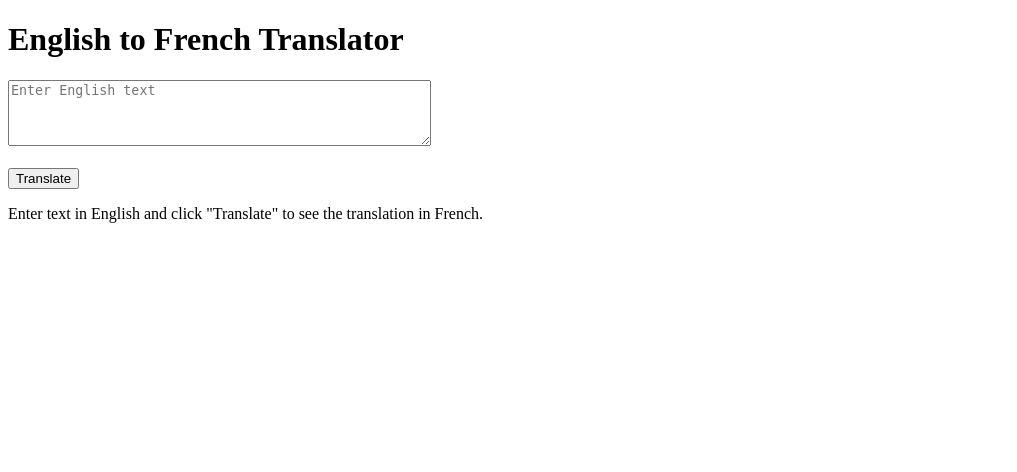
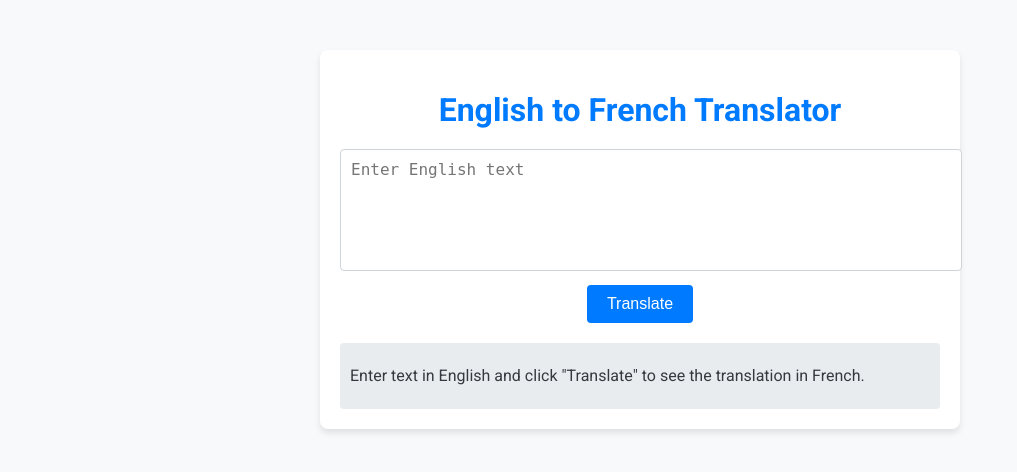
Before and after one commit to ABS-2/FLASKTrans5421, a Flask app: page / in a window 1280 px wide. Shown: the top 472 px of the page, without its empty margins (0-1017 px from the left). Run offline with Flask 3, Linux system fonts and the light colour scheme.

Commit message:
index.html

```diff
--- a/templates/index.html
+++ b/templates/index.html
@@ -8,19 +8,90 @@
     <link rel="icon" type="image/png" sizes="32x32" href="/favicon-32x32.png">
     <link rel="icon" type="image/png" sizes="16x16" href="/favicon-16x16.png">
     <link rel="manifest" href="/site.webmanifest">
+    <link href="https://fonts.googleapis.com/css2?family=Roboto:wght@400;700&display=swap" rel="stylesheet">
+    <style>
+        body {
+            font-family: 'Roboto', sans-serif;
+            margin: 0;
+            padding: 0;
+            background-color: #f8f9fa;
+            color: #343a40;
+        }
+        .container {
+            max-width: 600px;
+            margin: 50px auto;
+            padding: 20px;
+            background: #ffffff;
+            border-radius: 8px;
+            box-shadow: 0 4px 6px rgba(0, 0, 0, 0.1);
+        }
+        h1 {
+            text-align: center;
+            color: #007bff;
+            margin-bottom: 20px;
+        }
+        form {
+            text-align: center;
+            margin-bottom: 20px;
+        }
+        textarea {
+            width: 100%;
+            height: 100px;
+            padding: 10px;
+            font-size: 16px;
+            border: 1px solid #ced4da;
+            border-radius: 4px;
+            resize: none;
+        }
+        button {
+            background-color: #007bff;
+            color: #ffffff;
+            border: none;
+            padding: 10px 20px;
+            font-size: 16px;
+            border-radius: 4px;
+            cursor: pointer;
+            margin-top: 10px;
+        }
+        button:hover {
+            background-color: #0056b3;
+        }
+        .result {
+            margin-top: 20px;
+            padding: 10px;
+            background: #e9ecef;
+            border-radius: 4px;
+        }
+        .result h2 {
+            color: #343a40;
+        }
+        .result p {
+            margin: 10px 0;
+            line-height: 1.6;
+        }
+        .result strong {
+            color: #007bff;
+        }
+    </style>
 </head>
 <body>
+    <div class="container">
         <h1>English to French Translator</h1>
         <form action="/translate" method="post">
-        <textarea name="text" rows="4" cols="50" placeholder="Enter English text"></textarea><br><br>
+            <textarea name="text" placeholder="Enter English text"></textarea><br>
             <button type="submit">Translate</button>
         </form>
         {% if original and translated %}
+            <div class="result">
                 <h2>Translation Result</h2>
                 <p><strong>Original:</strong> {{ original }}</p>
                 <p><strong>Translated:</strong> {{ translated }}</p>
+            </div>
         {% else %}
+            <div class="result">
                 <p>Enter text in English and click "Translate" to see the translation in French.</p>
+            </div>
         {% endif %}
+    </div>
 </body>
 </html>
```
Lines whose indentation alone changed are shown as unchanged.
